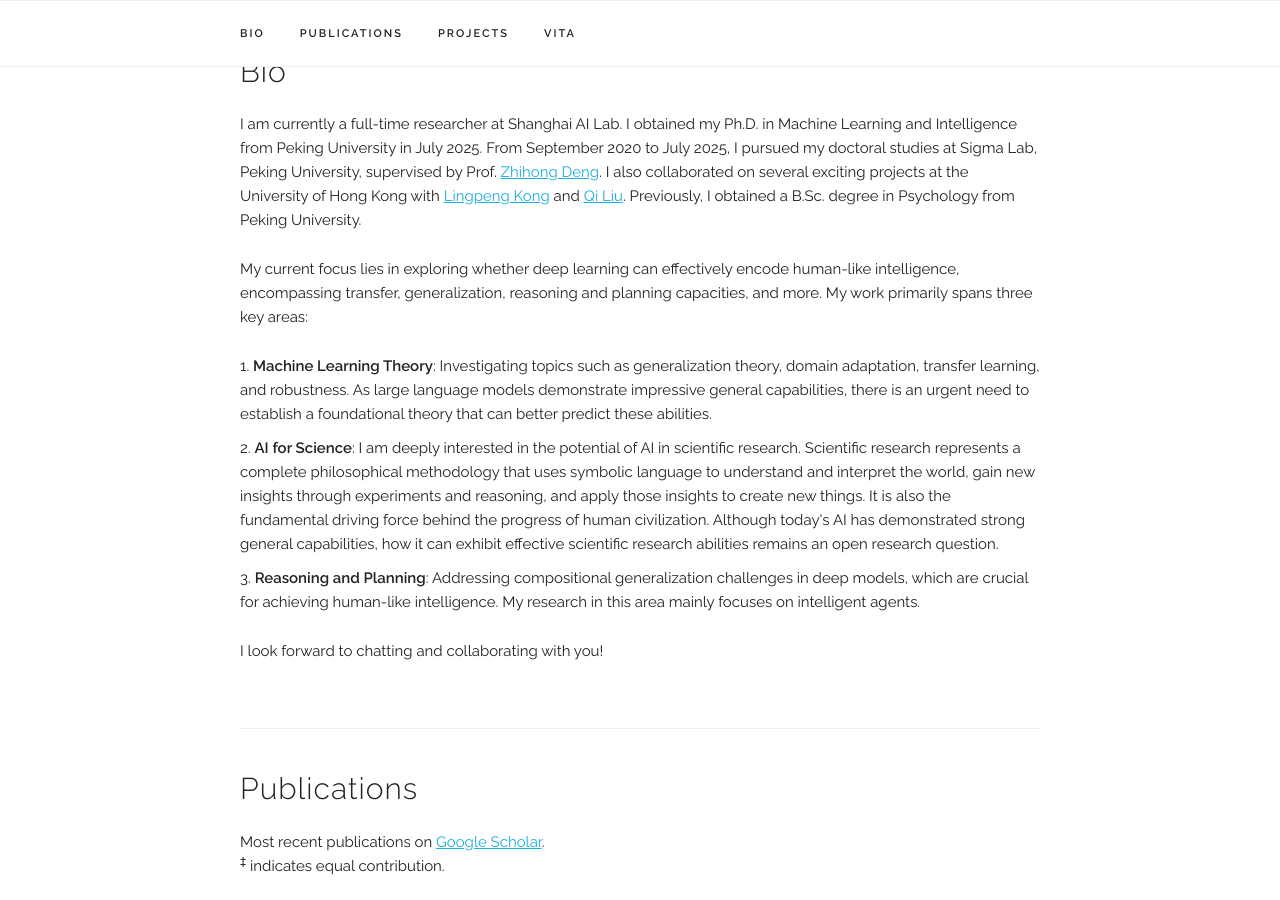
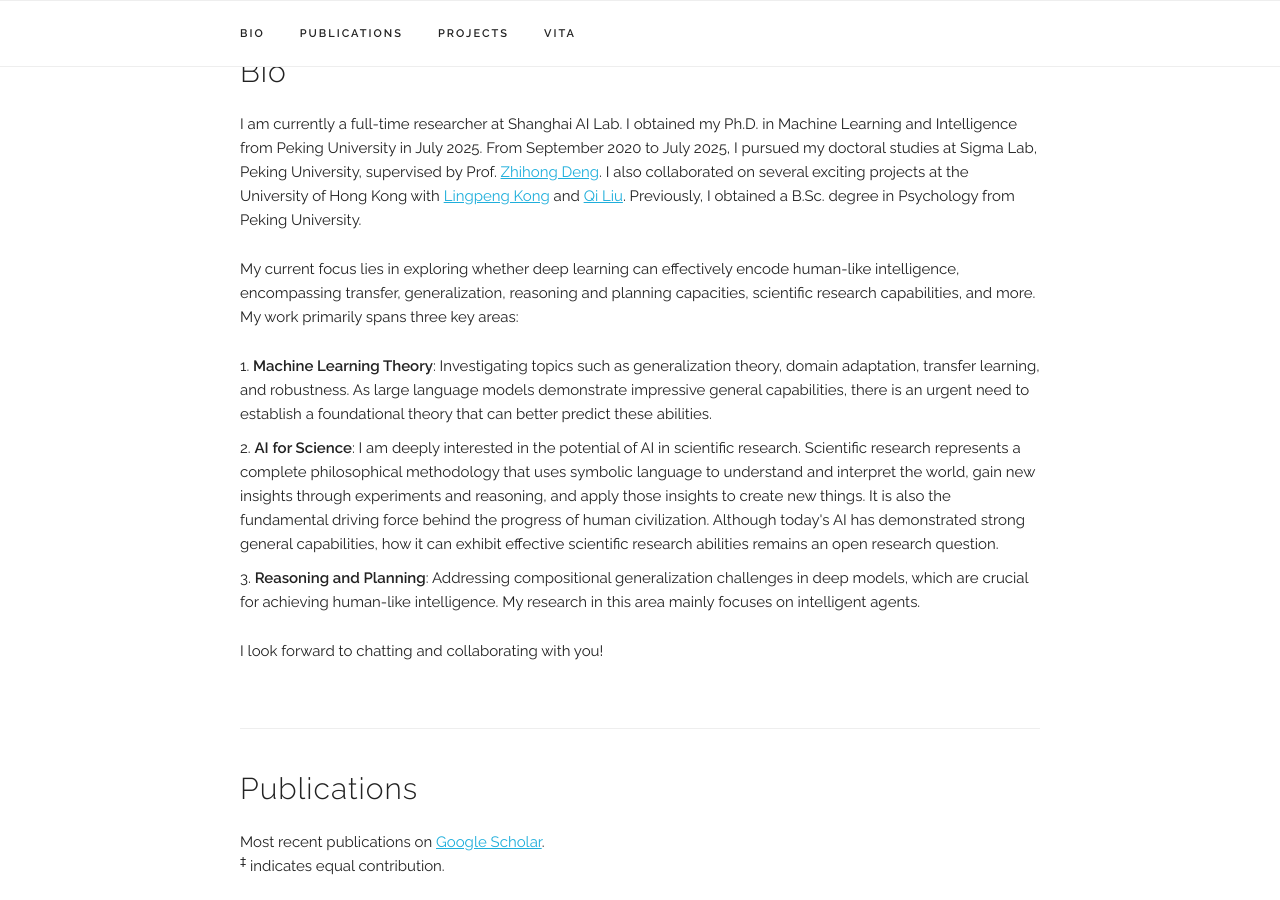
Before and after one commit to zhao-ht/haitengzhao, a Jekyll site: the page built from index.html, in a window 1280 px wide and 900 px high, scrolled down 398 px. Built offline with Jekyll 4.4.1, drawn with Linux system fonts in a browser that asks for light colours; some web fonts are replaced.

Commit message:
Update index.html

```diff
--- a/index.html
+++ b/index.html
@@ -15,7 +15,7 @@ title: Home
   </p>
 
   <p>
-    My current focus lies in exploring whether deep learning can effectively encode human-like intelligence, encompassing transfer, generalization, reasoning and planning capacities, and more. My work primarily spans three key areas:
+    My current focus lies in exploring whether deep learning can effectively encode human-like intelligence, encompassing transfer, generalization, reasoning and planning capacities, scientific research capabilities, and more. My work primarily spans three key areas:
   </p>
 
   <ol>
```
